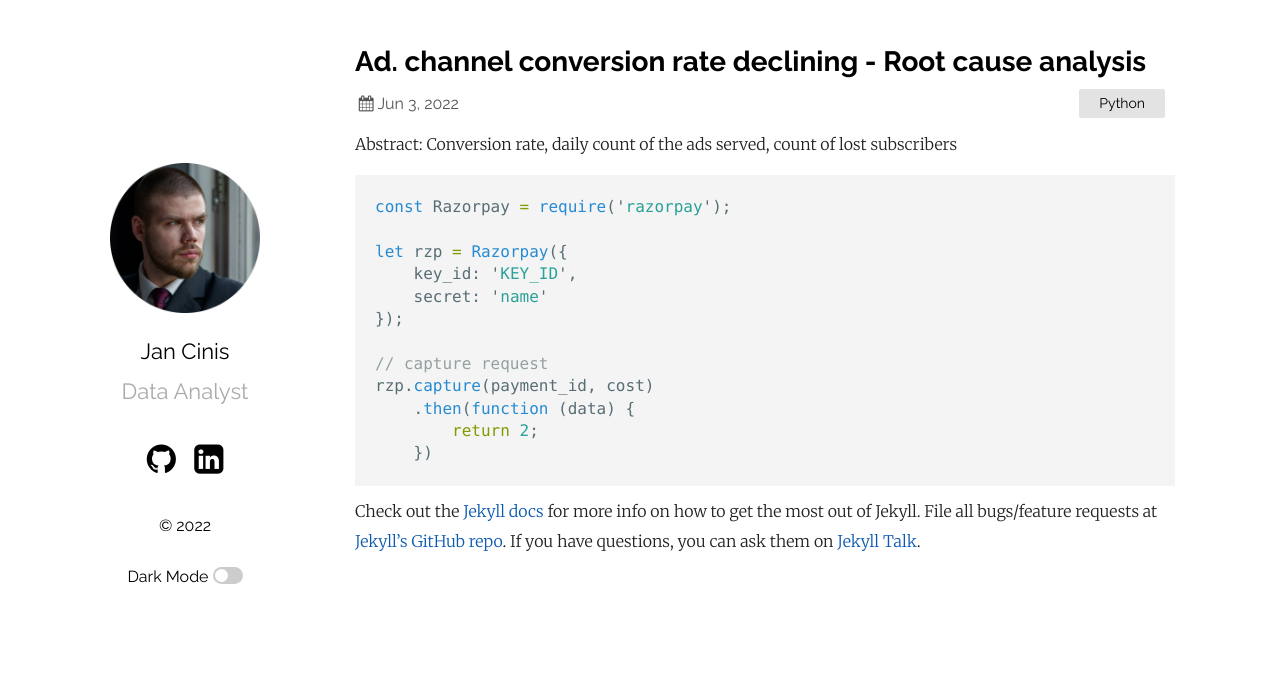
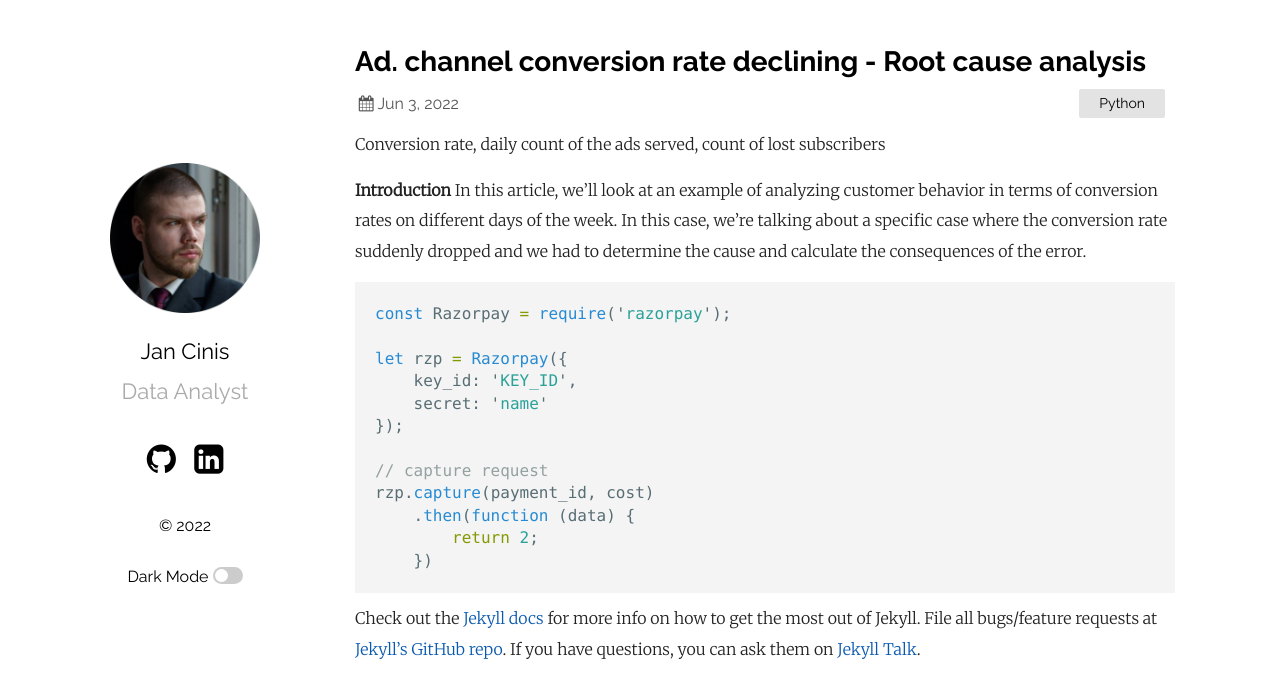
Before and after one commit to JanCinis/jancinis.github.io, a Jekyll site: the page built from _posts/2022-06-08-post_01.markdown, in a window 1280 px wide. Shown: the top 698 px of the page. Built offline with Jekyll 4.4.1, drawn with Linux system fonts in a browser that asks for light colours.

Commit message:
Indtoruction

````diff
--- a/_posts/2022-06-08-post_01.markdown
+++ b/_posts/2022-06-08-post_01.markdown
@@ -4,7 +4,10 @@ title:  "Ad. channel conversion rate declining - Root cause analysis"
 date:   2022-06-03 11:03:41 +0530
 categories: Python
 ---
-Abstract: Conversion rate, daily count of the ads served, count of lost subscribers
+Conversion rate, daily count of the ads served, count of lost subscribers
+
+**Introduction**
+In this article, we'll look at an example of analyzing customer behavior in terms of conversion rates on different days of the week. In this case, we're talking about a specific case where the conversion rate suddenly dropped and we had to determine the cause and calculate the consequences of the error.
 
 ```javascript
 const Razorpay = require('razorpay');
````
